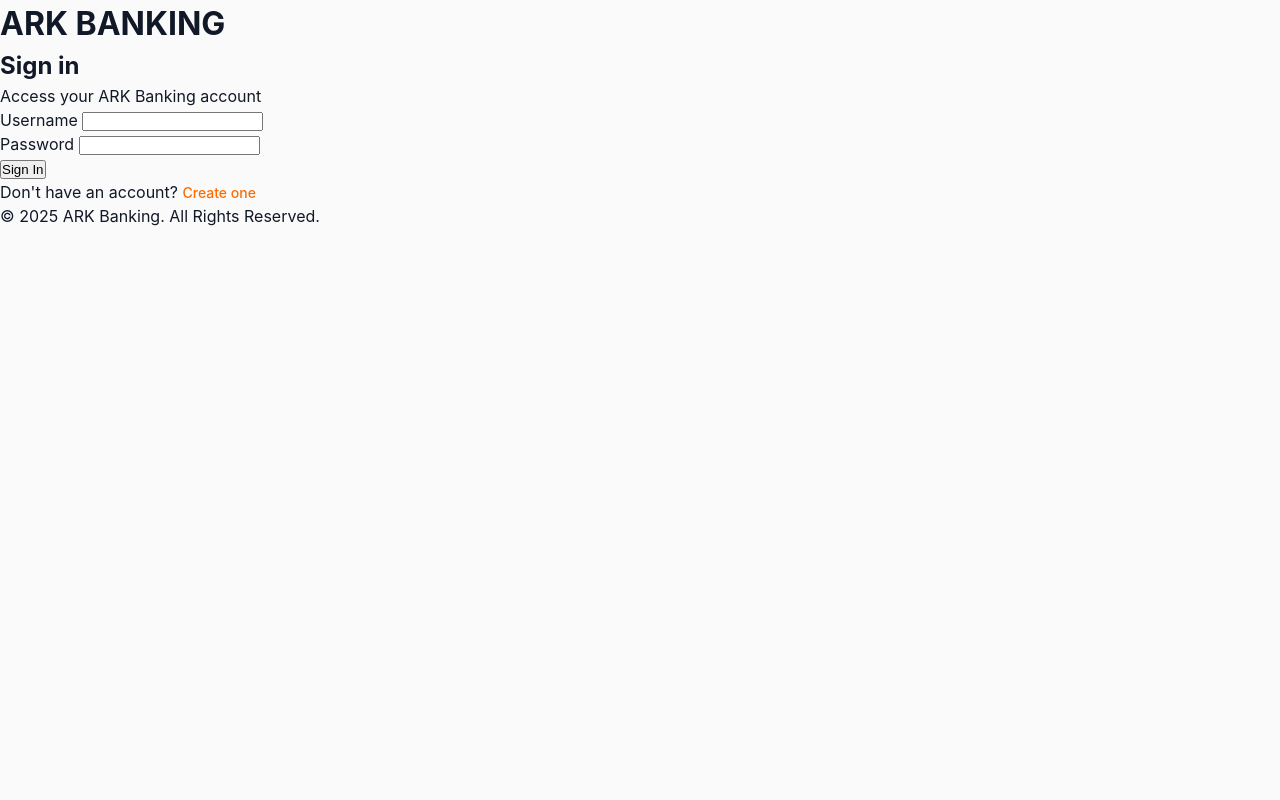
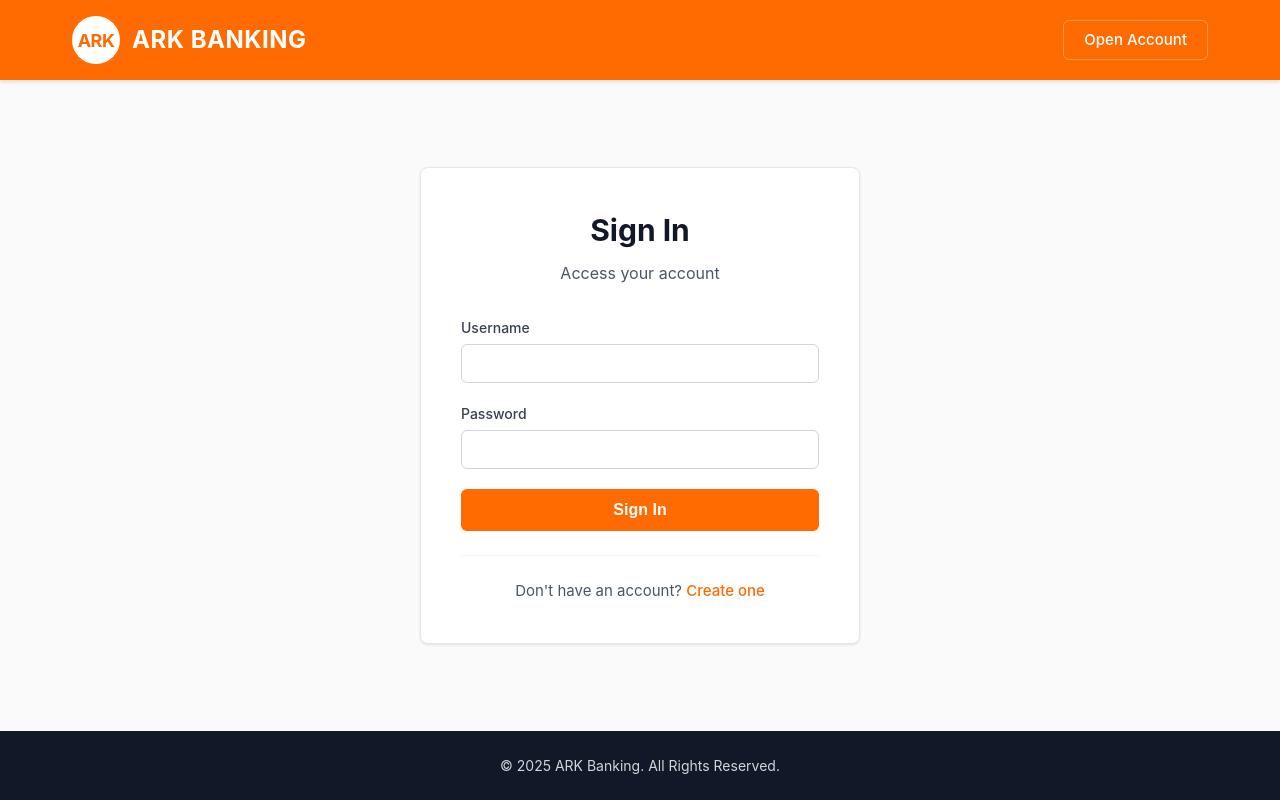
Before and after one commit to AmoghKaree/ARK-Banking, a Flask app: page / in a window 1280 px wide. Run offline with Flask 3, Linux system fonts and the light colour scheme.

Commit message:
Update index.html

```diff
--- a/templates/index.html
+++ b/templates/index.html
@@ -7,19 +7,26 @@
   <link rel="stylesheet" href="{{ url_for('static', filename='style.css') }}">
 </head>
 <body>
-  <!-- Header -->
-  <header class="auth-header">
-    <div class="auth-header-content">
-      <h1>ARK BANKING</h1>
+  <!-- Professional Header -->
+  <header class="main-header">
+    <div class="header-container">
+      <div class="header-logo">
+        <div class="logo-circle">ARK</div>
+        <span class="logo-text">ARK BANKING</span>
+      </div>
+      <nav class="header-nav">
+        <a href="{{ url_for('create_account') }}" class="nav-link">Open Account</a>
+      </nav>
     </div>
   </header>
 
-  <!-- Main Content -->
-  <main class="auth-main">
-    <div class="auth-container">
-      <div class="auth-content">
-        <h2>Sign in</h2>
-        <p>Access your ARK Banking account</p>
+  <!-- Login Section -->
+  <main class="auth-page">
+    <div class="auth-box">
+      <div class="auth-box-header">
+        <h1>Sign In</h1>
+        <p>Access your account</p>
+      </div>
 
       {% with messages = get_flashed_messages(with_categories=true) %}
         {% if messages %}
@@ -31,29 +38,30 @@
         {% endif %}
       {% endwith %}
 
-        <form action="/login" method="POST">
-          <div class="form-group">
+      <form action="/login" method="POST" class="auth-form">
+        <div class="input-field">
           <label for="username">Username</label>
           <input type="text" id="username" name="username" required autocomplete="username">
         </div>
 
-          <div class="form-group">
+        <div class="input-field">
           <label for="password">Password</label>
           <input type="password" id="password" name="password" required autocomplete="current-password">
         </div>
 
-          <button type="submit">Sign In</button>
+        <button type="submit" class="submit-btn">Sign In</button>
       </form>
 
-        <div class="auth-footer">
-          <p>Don't have an account? <a href="{{ url_for('create_account') }}" class="link-button">Create one</a></p>
-        </div>
+      <div class="auth-box-footer">
+        <p>Don't have an account? <a href="{{ url_for('create_account') }}">Create one</a></p>
       </div>
     </div>
   </main>
 
-  <footer>
-    &copy; 2025 ARK Banking. All Rights Reserved.
+  <footer class="page-footer">
+    <div class="footer-container">
+      <p>&copy; 2025 ARK Banking. All Rights Reserved.</p>
+    </div>
   </footer>
 </body>
 </html>
```
Lines whose indentation alone changed are shown as unchanged.
